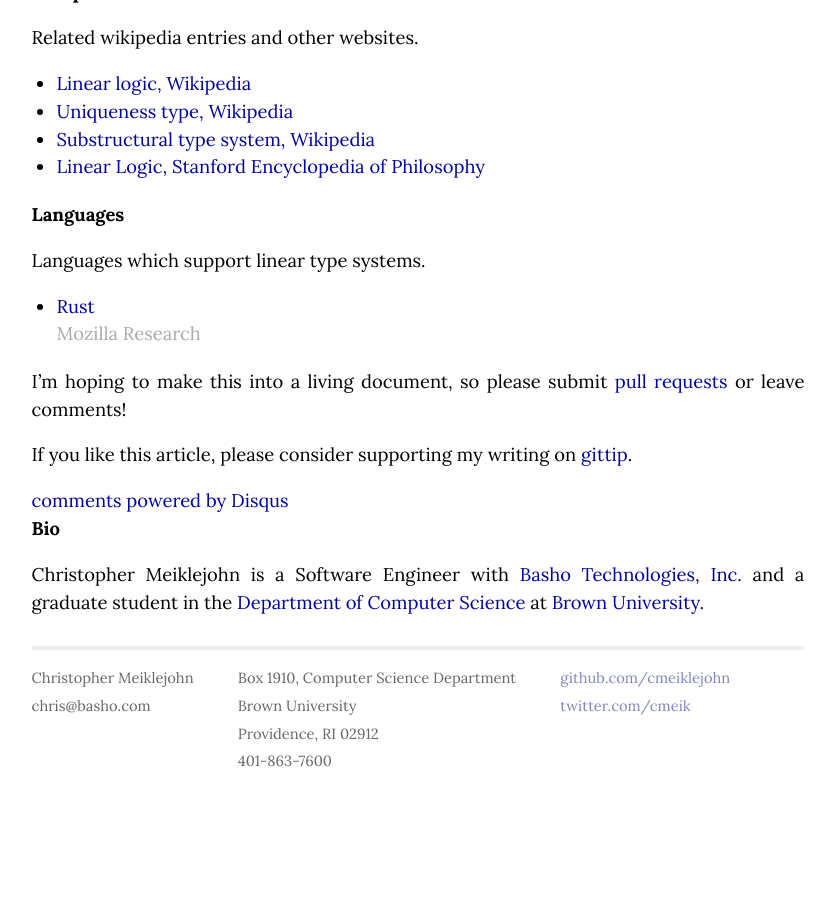
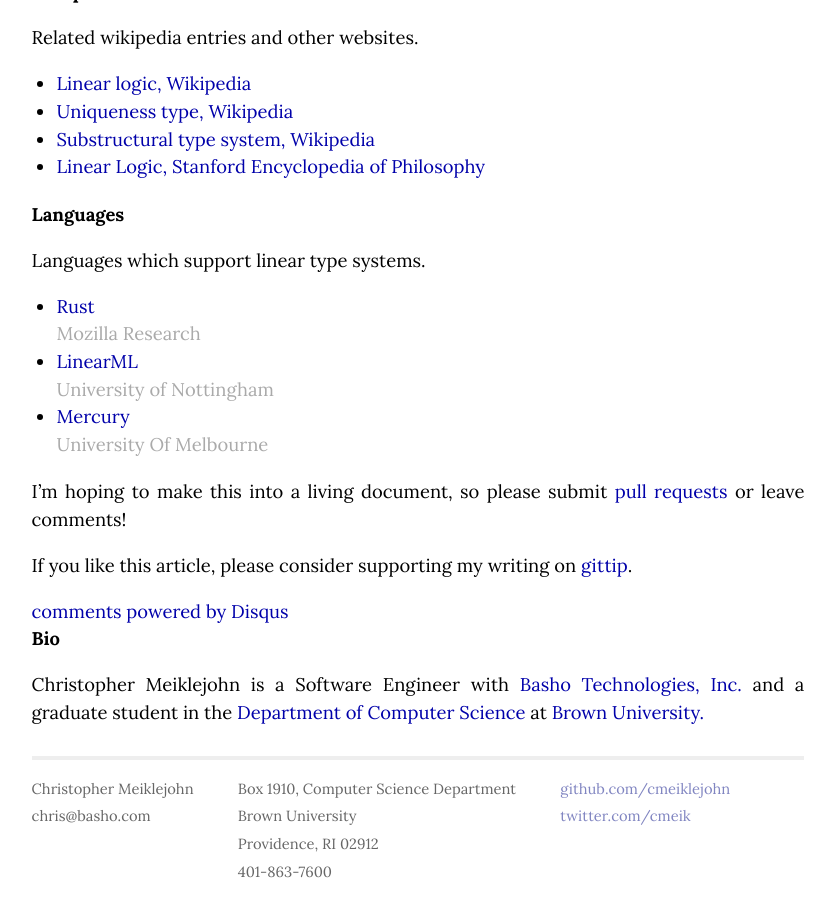
Before and after one commit to cmeiklejohn/cmeiklejohn.github.io, a Jekyll site: the page built from _posts/2014-01-03-readings-in-linear-logic.markdown, in a window 1280 px wide and 900 px high, scrolled down 1636 px. Shown: the whole window, without its empty margins (222-1057 px from the left). Built offline with Jekyll 4.4.1, drawn with Linux system fonts in a browser that asks for light colours; comment, search, counter and statistics services are not loaded; before the commit the page ends 2425 px from its top, so only the background shows below that.

Commit message:
Add more languages.

```diff
--- a/_posts/2014-01-03-readings-in-linear-logic.markdown
+++ b/_posts/2014-01-03-readings-in-linear-logic.markdown
@@ -74,6 +74,10 @@ Languages which support linear type systems.
 
 * [Rust](http://www.rust-lang.org)
   <span class="author">Mozilla Research</span>
+* [LinearML](https://github.com/pikatchu/LinearML)
+  <span class="author">University of Nottingham</span>
+* [Mercury](http://en.wikipedia.org/wiki/Mercury_(programming_language))
+  <span class="author">University Of Melbourne</span>
 
 I'm hoping to make this into a living document, so please submit [pull
 requests][pull] or leave comments!
```
